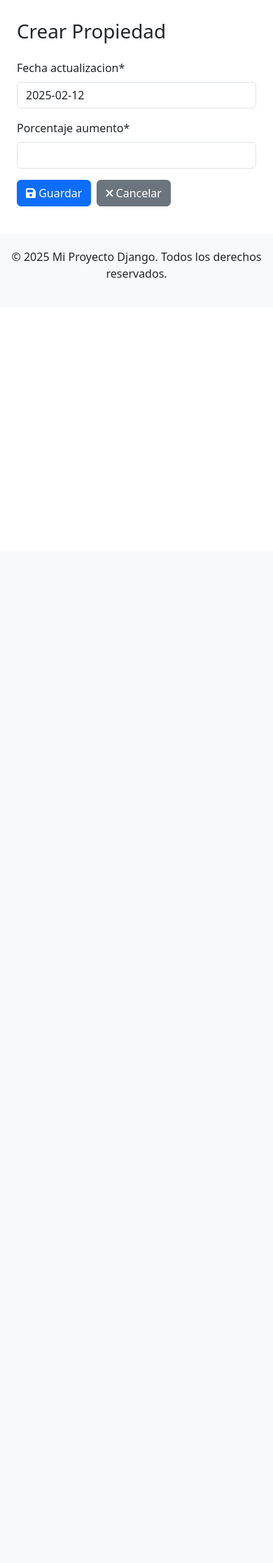
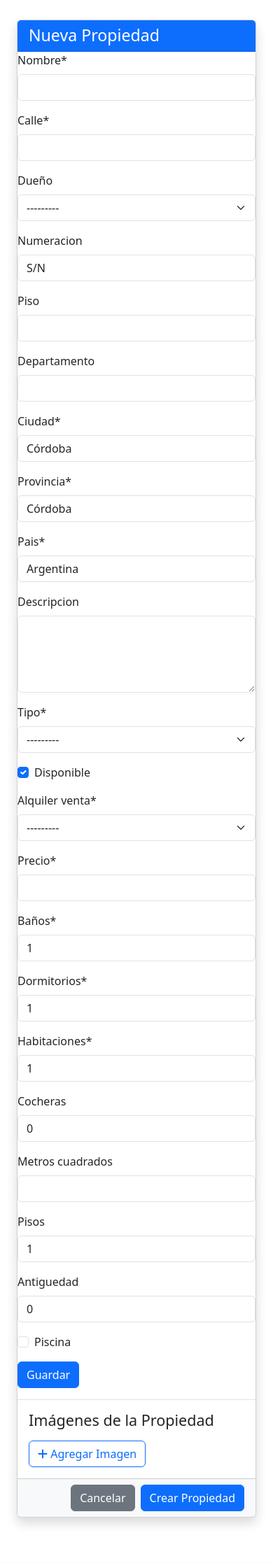
Before and after one commit to JereGun/SettEstate, a Django app: template settestate/templates/propiedad/propiedad_form.html in a window 390 px wide. Shown: the part 56-2290 px from the top of the page at 70% size. Before the commit the page ends 453 px from the top, so only its background shows below. Run offline with Django 5.2, Linux system fonts and the light colour scheme; the template is opened without the code that fills it: values that come from a table or form of the project are taken from there, others are empty; some libraries are stand-ins or nearby versions.

Commit message:
Modificacion en formularios

```diff
--- a/settestate/propiedad/admin.py
+++ b/settestate/propiedad/admin.py
@@ -1,6 +1,4 @@
 from django.contrib import admin
-from .models import Propiedad, Atributo, ValorAtributo
+from .models import Propiedad
 
 admin.site.register(Propiedad)
-admin.site.register(Atributo)
-admin.site.register(ValorAtributo)
--- a/settestate/propiedad/forms.py
+++ b/settestate/propiedad/forms.py
@@ -1,8 +1,7 @@
 from django import forms
 from crispy_forms.helper import FormHelper
 from crispy_forms.layout import Submit
-from .models import Propiedad, Atributo, ValorAtributo
-from imagen.models import ImagenPropiedad
+from .models import Propiedad
 
 class PropiedadForm(forms.ModelForm):
     class Meta:
@@ -19,18 +18,3 @@
         self.helper = FormHelper()
         self.helper.form_method = 'post'
         self.helper.add_input(Submit('submit', 'Guardar'))
-
-class ImagenPropiedadForm(forms.ModelForm):
-    class Meta:
-        model = ImagenPropiedad
-        fields = ['imagen', 'portada']
-
-class AtributoForm(forms.ModelForm):
-    class Meta:
-        model = Atributo
-        fields = '__all__'
-
-class ValorAtributoForm(forms.ModelForm):
-    class Meta:
-        model = ValorAtributo
-        fields = ['atributo', 'valor']
--- a/settestate/propiedad/urls.py
+++ b/settestate/propiedad/urls.py
@@ -1,28 +1,20 @@
 from django.urls import path
 from imagen.views import ImagenPropiedadCreateView, ImagenPropiedadDeleteView
 from .views import (
-    PropiedadListView, PropiedadCreateView, PropiedadUpdateView, PropiedadDeleteView, PropiedadDetailView,
-    AtributoCreateView, AtributoDeleteView,
-    ValorAtributoCreateView, ValorAtributoDeleteView
+    PropiedadListView, PropiedadDeleteView, PropiedadDetailView, crear_propiedad, editar_propiedad
 )
 
 urlpatterns = [
     # URLs para Propiedad
     path('', PropiedadListView.as_view(), name='propiedad_list'),
-    path('create/', PropiedadCreateView.as_view(), name='propiedad_create'),
-    path('update/<int:pk>/', PropiedadUpdateView.as_view(), name='propiedad_update'),
+    # path('create/', PropiedadCreateView.as_view(), name='propiedad_create'),
+    path("create/", crear_propiedad, name="propiedad_create"),
+    path("editar/<int:pk>/", editar_propiedad, name="propiedad_editar"),
+    # path('update/<int:pk>/', PropiedadUpdateView.as_view(), name='propiedad_update'),
     path('delete/<int:pk>/', PropiedadDeleteView.as_view(), name='propiedad_delete'),
     path('detail/<int:pk>/', PropiedadDetailView.as_view(), name='propiedad_detail'),
 
     # URLs para ImagenPropiedad
-    path('propiedades/<int:propiedad_id>/imagen/create/', ImagenPropiedadCreateView.as_view(), name='imagenpropiedad_create'),
+    path('propiedad/<int:propiedad_id>/imagen/create/', ImagenPropiedadCreateView.as_view(), name='imagenpropiedad_create'),
     path('imagen/delete/<int:pk>/', ImagenPropiedadDeleteView.as_view(), name='imagenpropiedad_delete'),
-
-    # URLs para Atributo
-    path('atributos/create/', AtributoCreateView.as_view(), name='atributo_create'),
-    path('atributos/delete/<int:pk>/', AtributoDeleteView.as_view(), name='atributo_delete'),
-
-    # URLs para ValorAtributo
-    path('propiedades/<int:propiedad_id>/valoratributo/create/', ValorAtributoCreateView.as_view(), name='valoratributo_create'),
-    path('valoratributo/delete/<int:pk>/', ValorAtributoDeleteView.as_view(), name='valoratributo_delete'),
 ]
--- a/settestate/settestate/urls.py
+++ b/settestate/settestate/urls.py
@@ -20,5 +20,5 @@
 urlpatterns = [
     path('admin/', admin.site.urls),
     path('personas/', include('persona.urls')),
-    path('propiedades/', include('propiedad.urls')),
+    path('propiedad/', include('propiedad.urls')),
 ]
--- a/settestate/templates/propiedad/propiedad_detail.html
+++ b/settestate/templates/propiedad/propiedad_detail.html
@@ -12,7 +12,7 @@
             <p class="card-text"><strong>Tipo:</strong> {{ propiedad.tipo }}</p>
             <p class="card-text"><strong>Transacción:</strong> {{ propiedad.alquiler_venta }}</p>
             <p class="card-text"><strong>Precio:</strong> ${{ propiedad.precio }}</p>
-            <a href="{% url 'propiedad_update' propiedad.pk %}" class="btn btn-warning">
+            <a href="{% url 'propiedad_editar' propiedad.pk %}" class="btn btn-warning">
                 <i class="fas fa-edit"></i> Editar
             </a>
             <a href="{% url 'propiedad_delete' propiedad.pk %}" class="btn btn-danger">
--- a/settestate/templates/propiedad/propiedad_form.html
+++ b/settestate/templates/propiedad/propiedad_form.html
@@ -1,23 +1,167 @@
 {% extends 'base.html' %}
+{% load static %}
 {% load crispy_forms_tags %}
 
-{% block title %}{% if object %}Editar{% else %}Crear{% endif %} Propiedad{% endblock %}
+{% block content %}
+<div class="container py-4">
+    <div class="row justify-content-center">
+        <div class="col-md-10">
+            <div class="card shadow">
+                <div class="card-header bg-primary text-white">
+                    <h3 class="card-title mb-0">{% if form.instance.pk %}Editar{% else %}Nueva{% endif %} Propiedad</h3>
+                </div>
 
-{% block content %}
-<div class="container mt-4">
-    <h1 class="mb-4">{% if object %}Editar{% else %}Crear{% endif %} Propiedad</h1>
-    <form method="post" enctype="multipart/form-data" class="needs-validation" novalidate>
-        {% csrf_token %}
-        {{ form|crispy }}
+                <form method="post" enctype="multipart/form-data" class="needs-validation" novalidate>
+                    {% csrf_token %}
 
-        <div class="d-flex gap-2 mt-3">
-            <button type="submit" class="btn btn-primary">
-                <i class="fas fa-save"></i> Guardar
-            </button>
-            <a href="{% url 'propiedad_list' %}" class="btn btn-secondary">
-                <i class="fas fa-times"></i> Cancelar
-            </a>
+                    {# Formulario principal de la propiedad #}
+                    {% crispy form %}
+
+                    {# Sección de imágenes #}
+                    <div class="card-body border-top">
+                        <h4 class="mb-3">Imágenes de la Propiedad</h4>
+
+                        {{ formset.management_form }}
+                        <div id="imagenes-container">
+                            {% for imagen_form in formset %}
+                                <div class="imagen-form bg-light p-3 rounded mb-3">
+                                    {% crispy imagen_form %}
+
+                                    {% if imagen_form.instance.pk %}
+                                        <div class="preview-container mb-2">
+                                            <img src="{{ imagen_form.instance.imagen.url }}"
+                                                 class="img-thumbnail"
+                                                 style="max-height: 150px;">
+                                        </div>
+                                    {% endif %}
+
+                                    <div class="form-check">
+                                        {{ imagen_form.DELETE }}
+                                        <label class="form-check-label text-danger">
+                                            Eliminar imagen
+                                        </label>
+                                    </div>
+                                </div>
+                            {% endfor %}
+                        </div>
+
+                        <button type="button"
+                                class="btn btn-outline-primary"
+                                id="add-imagen">
+                            <i class="fas fa-plus"></i> Agregar Imagen
+                        </button>
+                    </div>
+
+                    <div class="card-footer bg-light">
+                        <div class="d-flex justify-content-end gap-2">
+                            <a href="{% url 'propiedad_list' %}"
+                               class="btn btn-secondary">
+                                Cancelar
+                            </a>
+                            <button type="submit" class="btn btn-primary">
+                                {% if form.instance.pk %}
+                                    Actualizar Propiedad
+                                {% else %}
+                                    Crear Propiedad
+                                {% endif %}
+                            </button>
+                        </div>
+                    </div>
+                </form>
+            </div>
         </div>
-    </form>
+    </div>
 </div>
+
+{% block extra_css %}
+<style>
+    .imagen-form-container {
+        position: relative;
+        padding: 1rem;
+        border: 1px solid #dee2e6;
+        border-radius: 0.25rem;
+    }
+
+    .preview-container {
+        display: flex;
+        justify-content: center;
+        align-items: center;
+        min-height: 150px;
+        background-color: #f8f9fa;
+        border-radius: 0.25rem;
+        overflow: hidden;
+    }
+
+    .invalid-feedback {
+        display: block;
+    }
+</style>
 {% endblock %}
+
+{% block extra_js %}
+<script>
+document.addEventListener('DOMContentLoaded', function() {
+    // Función para inicializar la vista previa de imagen
+    function initializeImagePreview(imageInput) {
+        imageInput.addEventListener('change', function() {
+            const file = this.files[0];
+            if (file) {
+                const reader = new FileReader();
+                const formContainer = this.closest('.imagen-form');
+                let previewContainer = formContainer.querySelector('.preview-container');
+
+                if (!previewContainer) {
+                    previewContainer = document.createElement('div');
+                    previewContainer.className = 'preview-container mb-2';
+                    const img = document.createElement('img');
+                    img.className = 'img-thumbnail';
+                    img.style.maxHeight = '150px';
+                    previewContainer.appendChild(img);
+                    formContainer.insertBefore(previewContainer, formContainer.firstChild);
+                }
+
+                const previewImage = previewContainer.querySelector('img');
+                reader.onload = e => previewImage.src = e.target.result;
+                reader.readAsDataURL(file);
+            }
+        });
+    }
+
+    // Inicializar todas las vistas previas existentes
+    document.querySelectorAll('input[type="file"]').forEach(initializeImagePreview);
+
+    // Manejar el botón de agregar imagen
+    const addButton = document.getElementById('add-imagen');
+    const totalForms = document.getElementById('id_imagenes-TOTAL_FORMS');
+
+    addButton.addEventListener('click', function() {
+        const formCount = parseInt(totalForms.value);
+        const template = document.querySelector('.imagen-form').cloneNode(true);
+
+        // Actualizar IDs y nombres
+        template.querySelectorAll('[id^="id_imagenes-"], [name^="imagenes-"]').forEach(element => {
+            element.id = element.id.replace('-0-', `-${formCount}-`);
+            element.name = element.name.replace('-0-', `-${formCount}-`);
+            if (element.type !== 'hidden') {
+                element.value = '';
+            }
+        });
+
+        // Limpiar vista previa si existe
+        const existingPreview = template.querySelector('.preview-container');
+        if (existingPreview) {
+            existingPreview.remove();
+        }
+
+        // Inicializar nueva vista previa
+        const newImageInput = template.querySelector('input[type="file"]');
+        initializeImagePreview(newImageInput);
+
+        // Agregar el nuevo formulario
+        document.getElementById('imagenes-container').appendChild(template);
+        totalForms.value = formCount + 1;
+    });
+});
+</script>
+{% endblock %}
+{% endblock %}
--- a/settestate/templates/propiedad/propiedad_list.html
+++ b/settestate/templates/propiedad/propiedad_list.html
@@ -27,7 +27,7 @@
                     <td>{{ propiedad.alquiler_venta }}</td>
                     <td>${{ propiedad.precio }}</td>
                     <td>
-                        <a href="{% url 'propiedad_update' propiedad.pk %}" class="btn btn-sm btn-warning">
+                        <a href="{% url 'propiedad_editar' propiedad.pk %}" class="btn btn-sm btn-warning">
                             <i class="fas fa-edit"></i> Editar
                         </a>
                         <a href="{% url 'propiedad_delete' propiedad.pk %}" class="btn btn-sm btn-danger">
```
Also changed, not shown: settestate/propiedad/models.py (+10 -50 lines), settestate/propiedad/views.py (+44 -25 lines), settestate/imagenes_propiedades/IMG-20220126-WA0022.jpeg (deleted), settestate/imagenes_propiedades/IMG-20220126-WA0022_lrUZH5M.jpeg (deleted), settestate/propiedad/migrations/0005_remove_valoratributo_atributo_and_more.py (added), settestate/propiedad/migrations/0006_alter_propiedad_descripcion.py (added), 1 other file.
